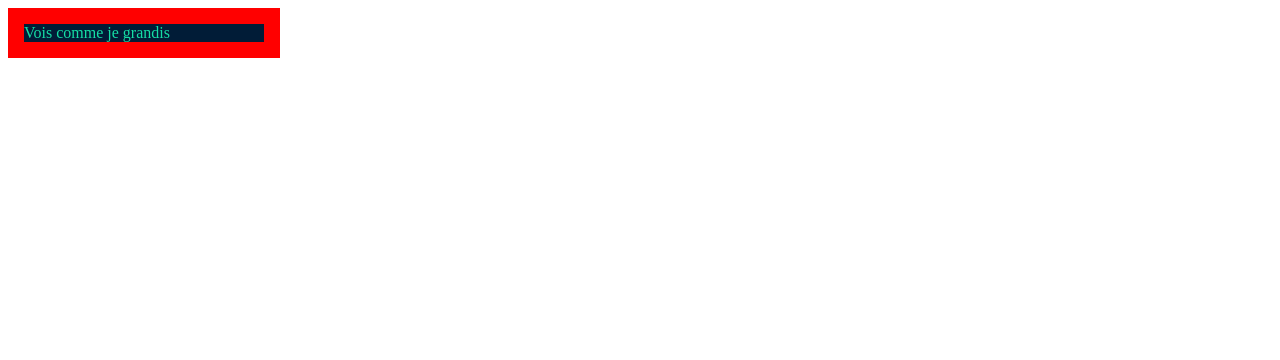
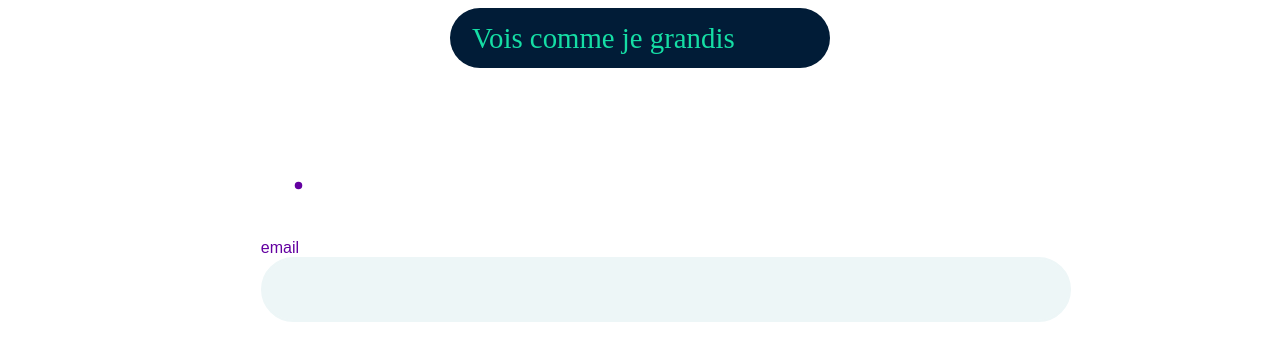
Before and after one commit to Pugnare/transition, a website: page index_01.html in a window 1280 px wide. Drawn offline with Linux system fonts and the light colour scheme.

Commit message:
tout les étape effectuer

```diff
--- a/index_01.html
+++ b/index_01.html
@@ -5,13 +5,22 @@
     <meta http-equiv="X-UA-Compatible" content="IE=edge">
     <meta name="viewport" content="width=device-width, initial-scale=1.0">
     <link rel="stylesheet" href="./public/css/style.css">
+    <link href='https://fonts.googleapis.com/css?family=Montserrat' rel='stylesheet'>
     <title>Transition: transform</title>
 </head>
 <body>
 
     <div class="container">
         <div class="btn">Vois comme je grandis</div>
+         <div class="ball"></div>
+        <div class="form__group">
+            <label for="">email</label>
+            <input type="email" name="" id="">
+        </div>
+
     </div>
+
+
 
 
 </body>
--- a/sass/base/_base.scss
+++ b/sass/base/_base.scss
@@ -0,0 +1,19 @@
+.container{
+    width: 60%;
+   margin: 0 auto;
+
+    display: flex;
+    justify-content: center;
+    flex-direction: column;
+
+     .btn{
+         margin-bottom: 5rem;
+        }
+     .form{
+
+        &__group{
+            display: flex;
+            flex-direction: column;
+        }
+    }
+}
--- a/sass/components/_buttons.scss
+++ b/sass/components/_buttons.scss
@@ -1,4 +1,31 @@
-.btn{
+$size-ball: 75px ;
+
+.btn {
+
+    font-size: 1.8rem;
+    width: 21rem;
+    cursor: pointer;
+    margin:  auto;
+    padding: 0.85rem 1.35rem;
+    border-radius: 10rem;
+    transform: scale(1);
+    transition: transform 400ms;
+
     @include btn;
-    width: 15rem;
+
+
+    &:hover + .ball {
+        transform: scale(1.35);
+    }
 }
+
+.ball{
+    @extend .background_clr;
+    border-radius: 50%;
+    width: $size-ball;
+    height: $size-ball;
+    margin-bottom: 1rem;
+    transform: scale(0.1);
+    transition: transform 2000ms;
+
+}
--- a/sass/main.scss
+++ b/sass/main.scss
@@ -2,5 +2,7 @@
 
 @import "./utils/mixins";
 @import "./utils/variables";
+@import "./utils/_fonts";
 
 @import "./components/buttons";
+@import "./components/form";
--- /dev/null
+++ b/sass/utils/_fonts.scss
@@ -0,0 +1,4 @@
+
+.font-form{
+    font-family:'Monrseeat', sans-serif;
+}
--- a/sass/utils/_mixins.scss
+++ b/sass/utils/_mixins.scss
@@ -1,5 +1,10 @@
 @mixin btn ($colour-btn: $cd-btn, $colour-txt: $cd-txt){
     background-color: $colour-btn;
     color: $colour-txt;
-    border: 1rem solid red;
+
 }
+
+@mixin form($colour-txt: $form-txt, $colour-form:$bg-form){
+    background-color: $colour-form;
+    border: 2px solid $colour-form;
+}
--- a/sass/utils/_variables.scss
+++ b/sass/utils/_variables.scss
@@ -1,2 +1,8 @@
 $cd-btn: #011c37;
 $cd-txt: #15dea5;
+$bg-form: rgb(237,246,247);
+$form-txt: #6300a0;
+
+.background_clr{
+    background-color: $form-txt;
+}
```
Also changed, not shown: public/css/style.css, sass/main.css, 2 other files.
